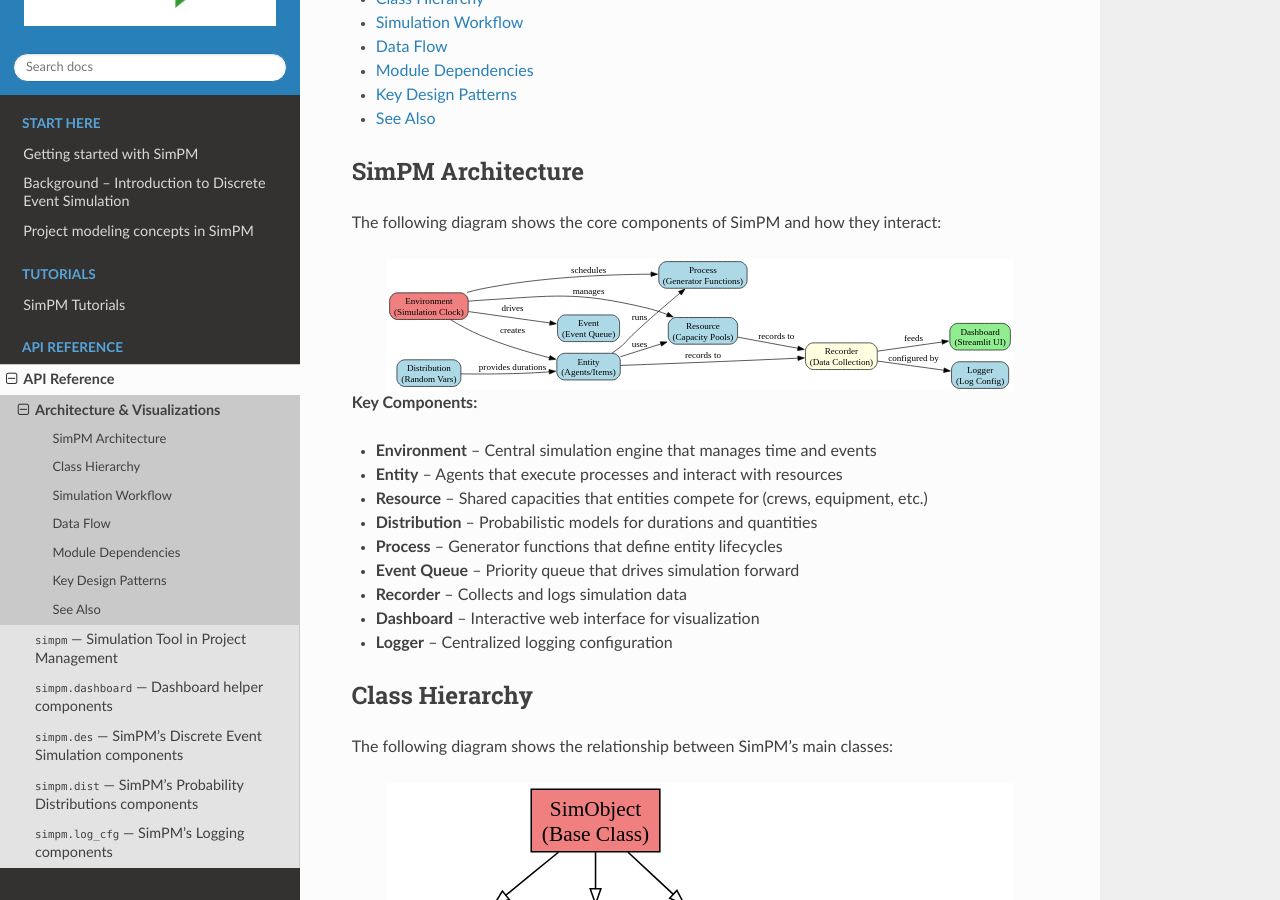
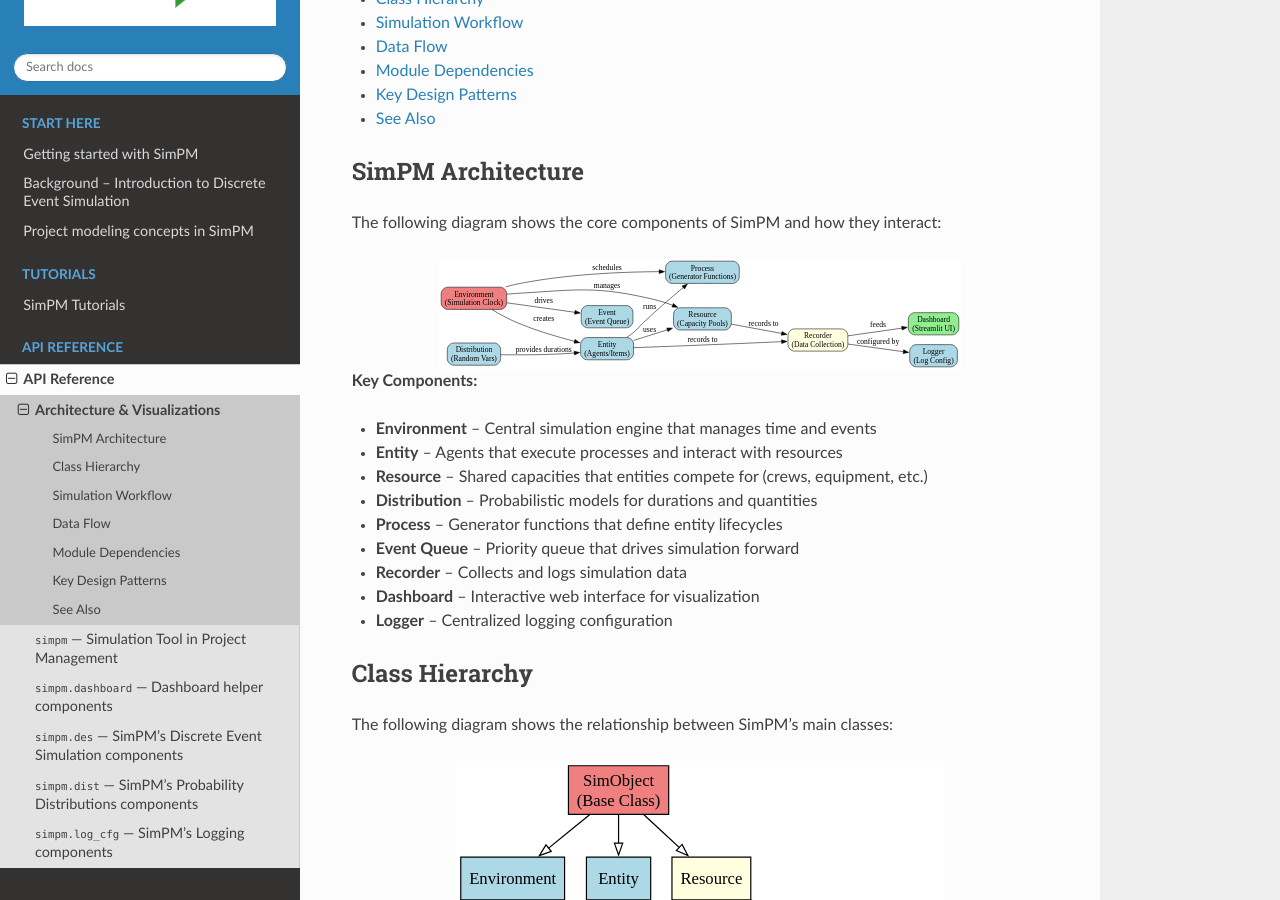
Before and after one commit to Project-SimPM/SimPM, a Sphinx documentation site: the page built from docs/source/api_reference/architecture.rst, in a window 1280 px wide and 900 px high, scrolled down 305 px. Built offline with Sphinx 7.4.7 and the Read the Docs theme 3.1.0, drawn with Linux system fonts in a browser that asks for light colours.

Commit message:
Fix version parsing and image proportions: improve PEP 440 validation, adjust diagram widths for consistent readability

```diff
--- a/docs/source/api_reference/architecture.rst
+++ b/docs/source/api_reference/architecture.rst
@@ -14,7 +14,7 @@
 .. image:: ../_visualizations/simpm_architecture.svg
    :alt: SimPM Architecture Diagram
    :align: center
-   :width: 90%
+   :width: 75%
 
 **Key Components:**
 
@@ -36,7 +36,7 @@
 .. image:: ../_visualizations/simpm_classes.svg
    :alt: SimPM Class Hierarchy Diagram
    :align: center
-   :width: 90%
+   :width: 70%
 
 **Class Descriptions:**
 
@@ -56,7 +56,7 @@
 .. image:: ../_visualizations/simpm_workflow.svg
    :alt: SimPM Simulation Workflow Diagram
    :align: center
-   :width: 90%
+   :width: 80%
 
 **Workflow Steps:**
 
```
Also changed, not shown: setup.py (+7 -6 lines).
